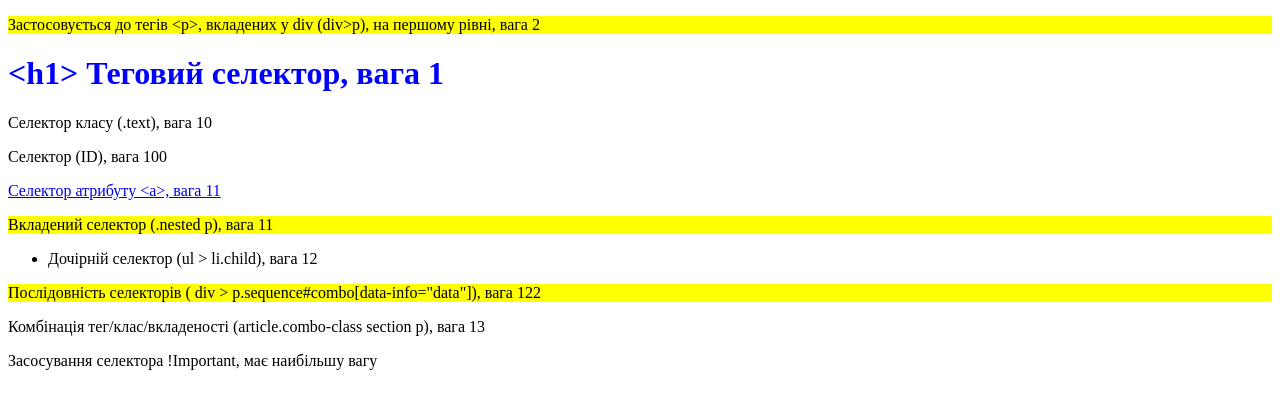
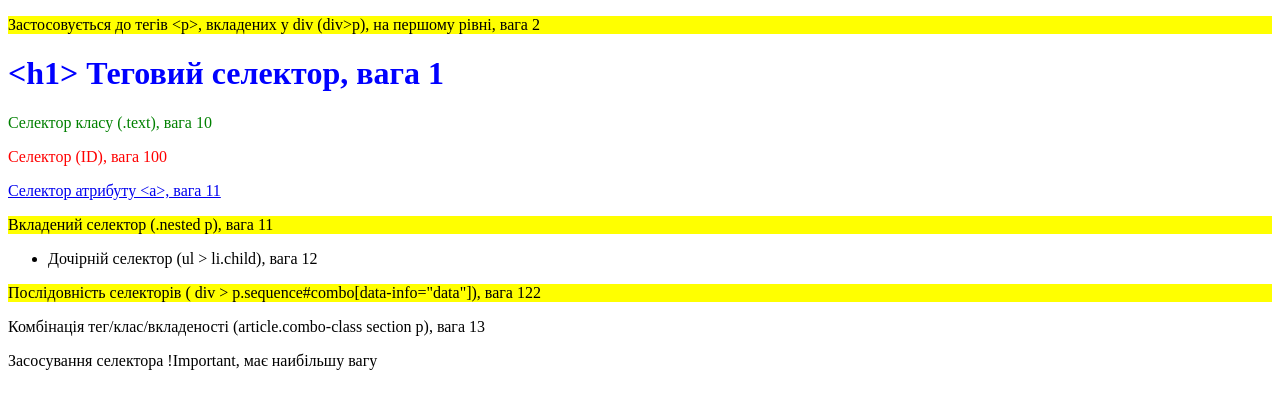
Before and after one commit to Dzu-te/hillel-hw5, a plain HTML site: page index.html in a window 1280 px wide. Drawn offline with Linux system fonts and the light colour scheme.

Commit message:
add .text & #unique

```diff
--- a/style.css
+++ b/style.css
@@ -5,3 +5,11 @@ div>p {
 h1 {
   color: blue;
 }
+
+.text {
+  color: green;
+}
+
+#unique {
+  color: red;
+}
```
